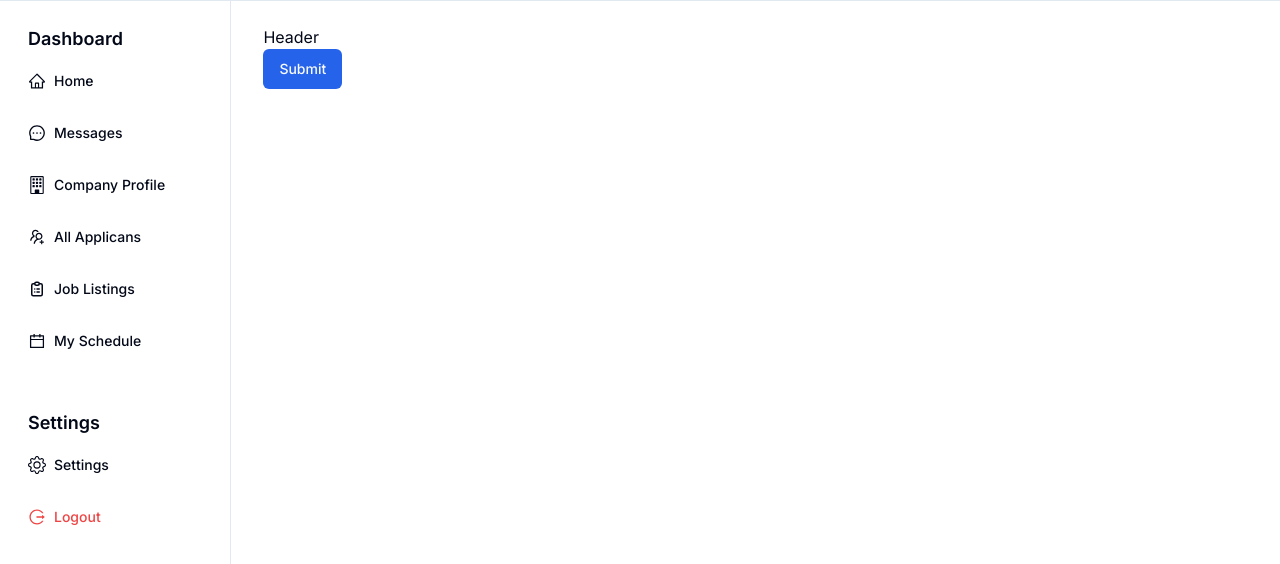
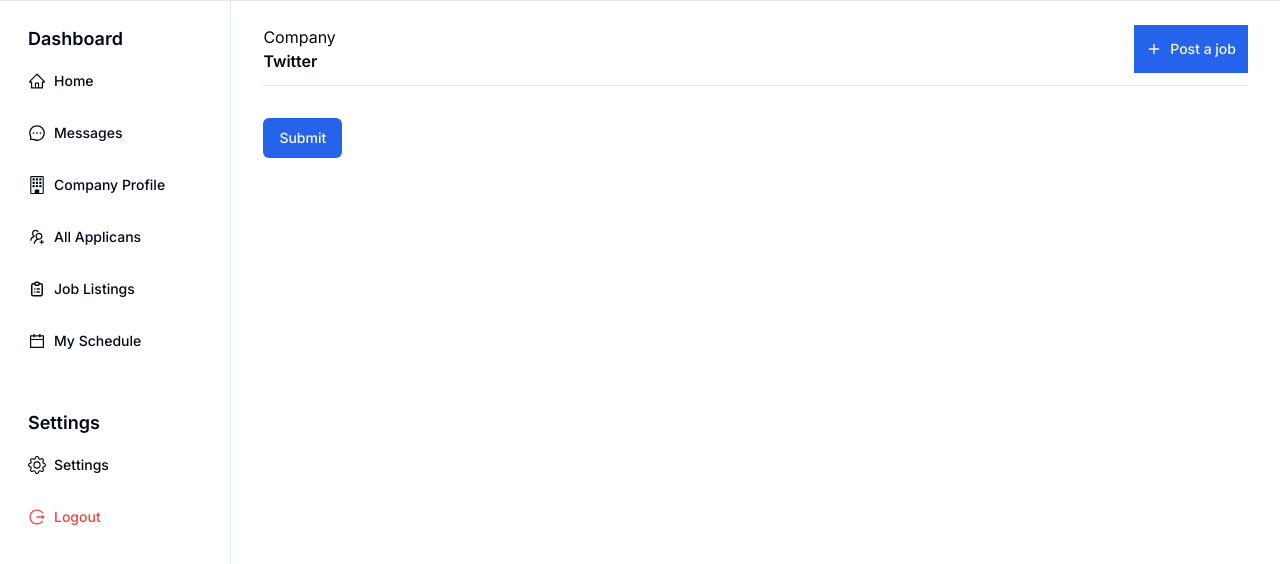
Before and after one commit to alhazme/dashboard-loker, a Next.js app: page / in a window 1280 px wide. Shown: the top 564 px of the page. Built offline with nearby package versions, Linux system fonts and the light colour scheme.

Commit message:
Slicing header component

```diff
--- a/src/app/layout.tsx
+++ b/src/app/layout.tsx
@@ -2,6 +2,7 @@ import type { Metadata } from "next";
 import { Inter } from "next/font/google";
 import "./globals.css";
 import Sidebar from "@/components/layouts/Sidebar";
+import Header from "@/components/layouts/Header";
 
 const inter = Inter({ subsets: ["latin"] });
 
@@ -27,7 +28,7 @@ export default function RootLayout({
               </div>
               <div className="col-span-3 overflow-auto lg:col-span-5 lg:border-l w-[82%]">
                 <div className="px-6 py-6 lg:px-8">
-                  <div>Header</div>
+                  <Header />
                   { children }
                 </div>
               </div>
--- /dev/null
+++ b/src/components/layouts/Header/index.tsx
@@ -0,0 +1,24 @@
+import { Button } from "@/components/ui/button";
+import { PlusIcon } from "lucide-react";
+import React, { FC } from "react";
+
+interface HeaderProps {}
+
+const Header: FC<HeaderProps> = ({}) => {
+  return (
+    <div className="pb-3 mb-8 border-b flex flex-row items-center justify-between">
+      <div>
+        <div>Company</div>
+        <div className="font-semibold">Twitter</div>
+      </div>
+      <div>
+        <Button className="rounded-none px-3 py-6">
+          <PlusIcon className="mr-2 w-4 h-4" />
+          Post a job
+        </Button>
+      </div>
+    </div>
+  );
+};
+
+export default Header;
```
